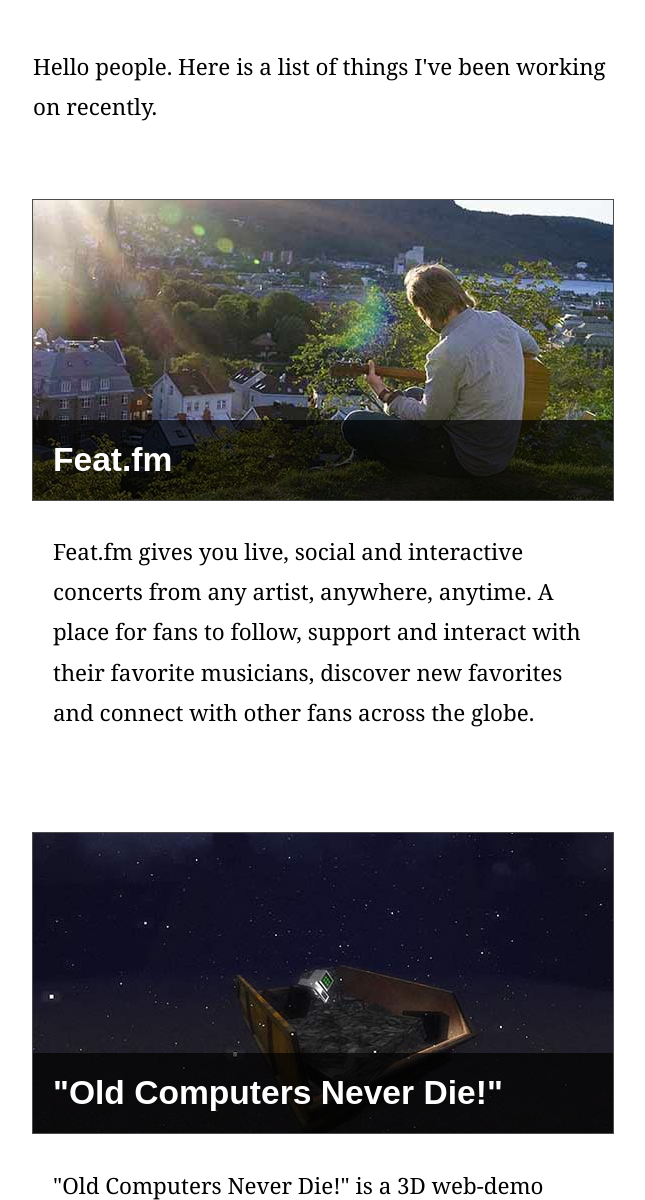
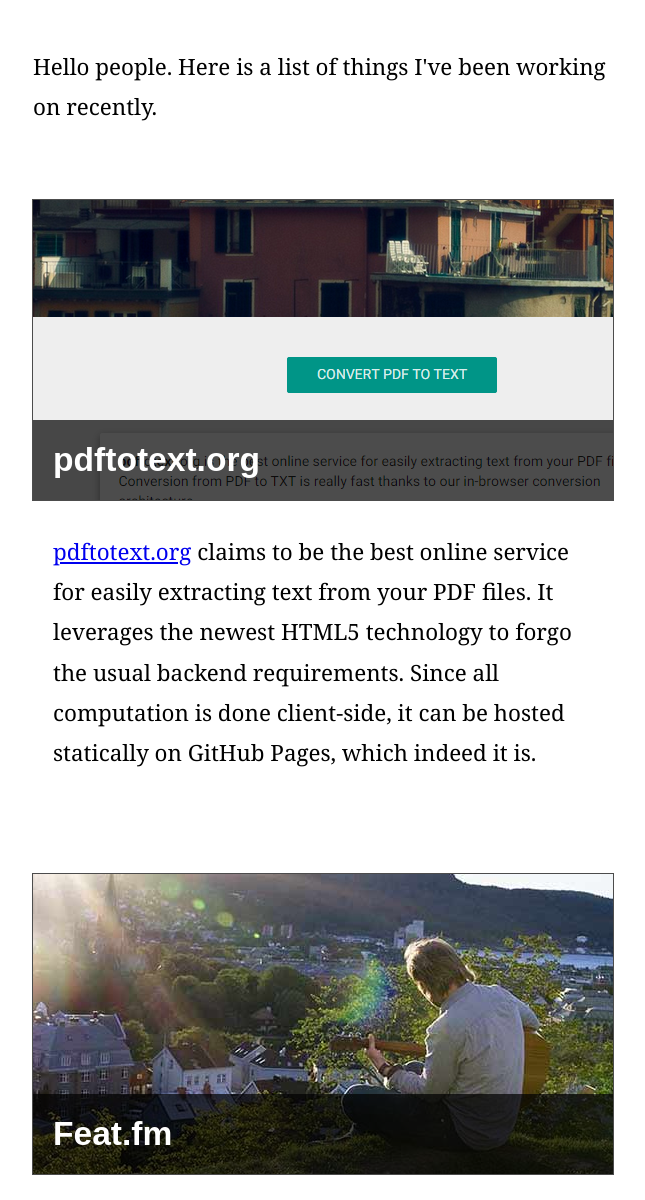
Before and after one commit to sigvef/arktis, a PHP site: page / in a window 1280 px wide. Shown: the part 173-1373 px from the top of the page, without its empty margins (317-962 px from the left). Run offline with PHP 8.4, Linux system fonts and the light colour scheme.

Commit message:
Add pdftotext.org

```diff
--- a/index.php
+++ b/index.php
@@ -4,6 +4,11 @@
 /* because ghettoing your own framework is the way to go */
 
 $links = array(array(
+
+),array( "title" => "pdftotext.org"
+ ,  "img" => "images/pdftotext.png"
+ ,  "link" => "http://pdftotext.org/"
+ ,  "description" => "<a href=http://pdftotext.org>pdftotext.org</a> claims to be the best online service for easily extracting text from your PDF files. It leverages the newest HTML5 technology to forgo the usual backend requirements. Since all computation is done client-side, it can be hosted statically on GitHub Pages, which indeed it is."
 
 ),array( "title" => "Feat.fm"
  ,  "img" => "images/feat.jpg"
```
Also changed, not shown: images/pdftotext.png (added).
